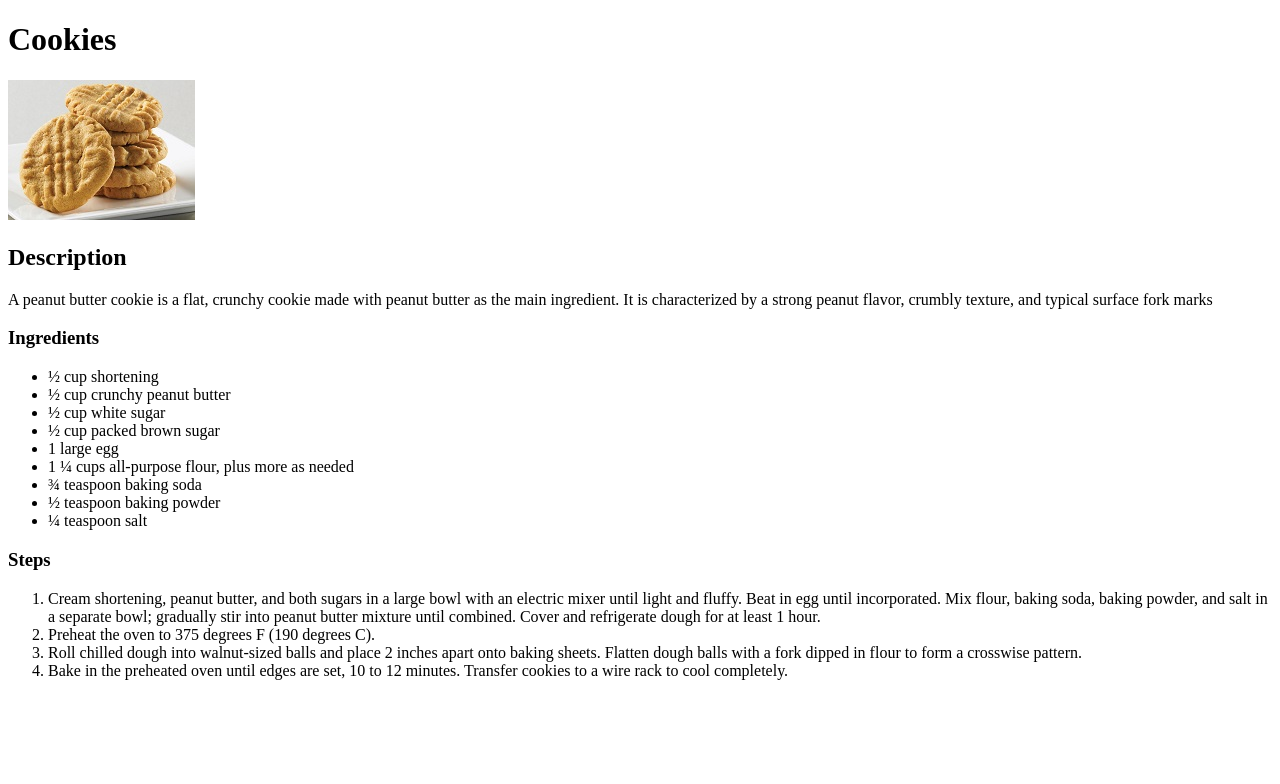
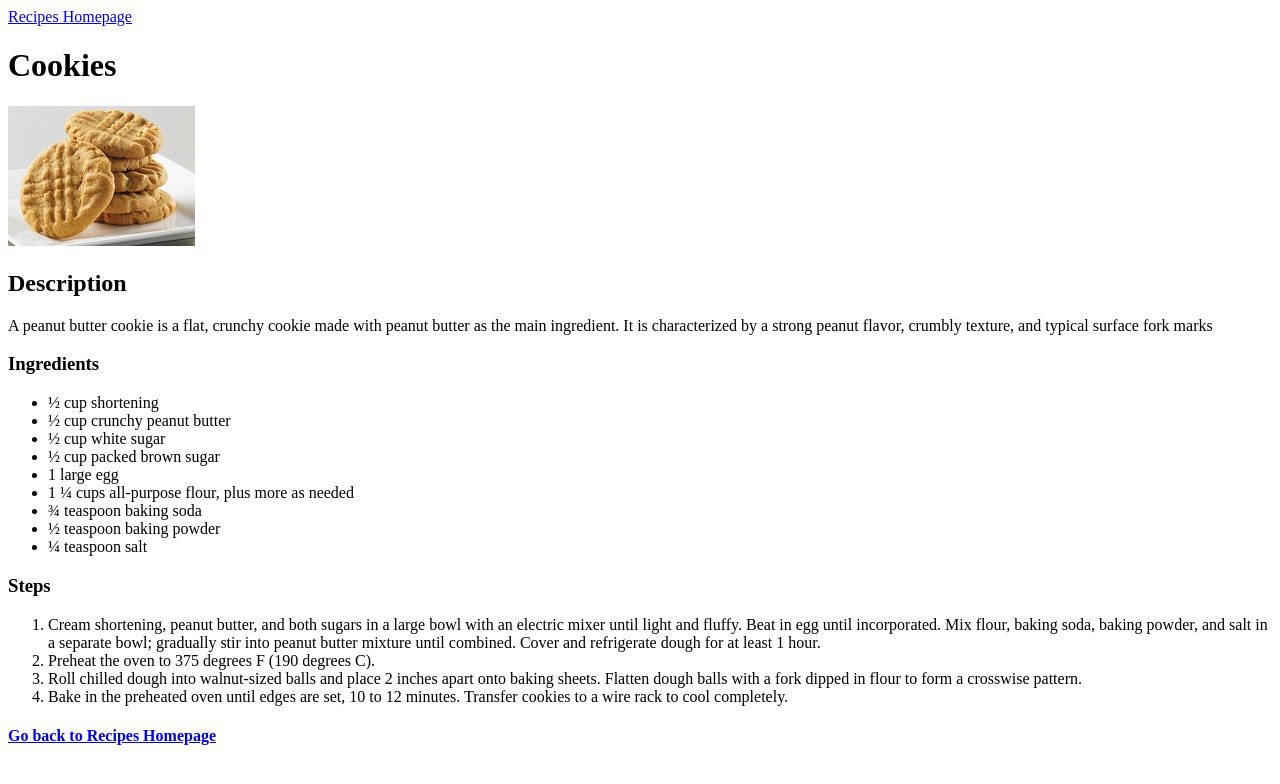
Before and after one commit to umutesiblandine/odin-recipes, a plain HTML site: page recipes/cookies.html in a window 1280 px wide. Drawn offline with Linux system fonts and the light colour scheme.

Commit message:
Added a link at the top and bottom of cookies,omelette,pancakes html files.The link takes you back to the Recipes Homepage

```diff
--- a/recipes/cookies.html
+++ b/recipes/cookies.html
@@ -5,6 +5,7 @@
 		<title>Cookies</title>
 	</head>
 	<body>
+		<a href="../index.html">Recipes Homepage</a>
 		<h1>Cookies</h1>
 		<img src="../images/peanutbuttercookie.jpg" alt="Peanut-Butter-Cookie">
 		<h2>Description</h2>
@@ -30,5 +31,6 @@
 			<li>Roll chilled dough into walnut-sized balls and place 2 inches apart onto baking sheets. Flatten dough balls with a fork dipped in flour to form a crosswise pattern.</li>
 			<li>Bake in the preheated oven until edges are set, 10 to 12 minutes. Transfer cookies to a wire rack to cool completely.</li>
 		</ol>
+		<h4><p><a href="../index.html">Go back to Recipes Homepage</a></p></h4>
 	</body>
 </html>
```
Also changed, not shown: recipes/omelette.html (+2 -0 lines), recipes/pancakes.html (+2 -0 lines).
